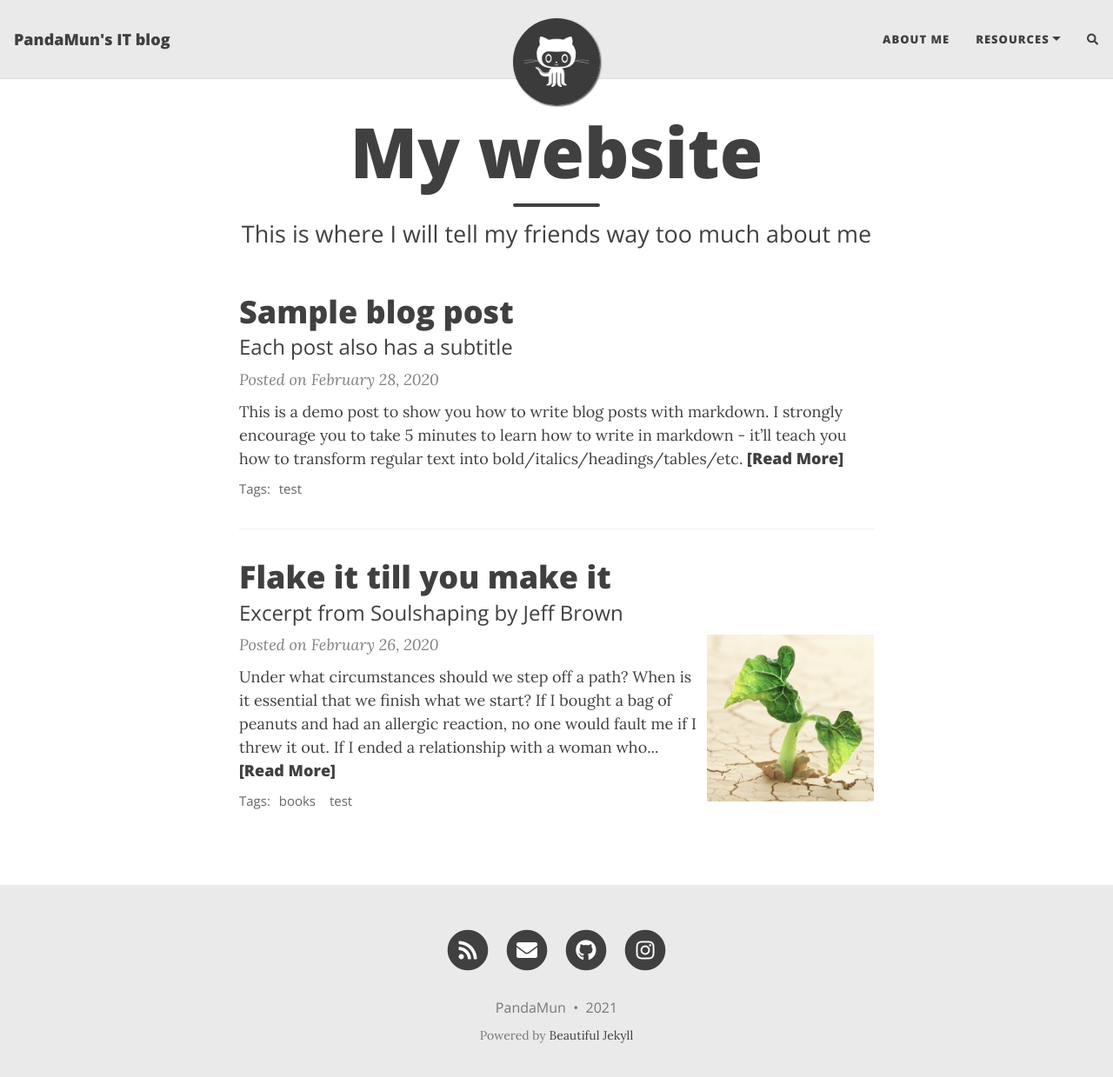
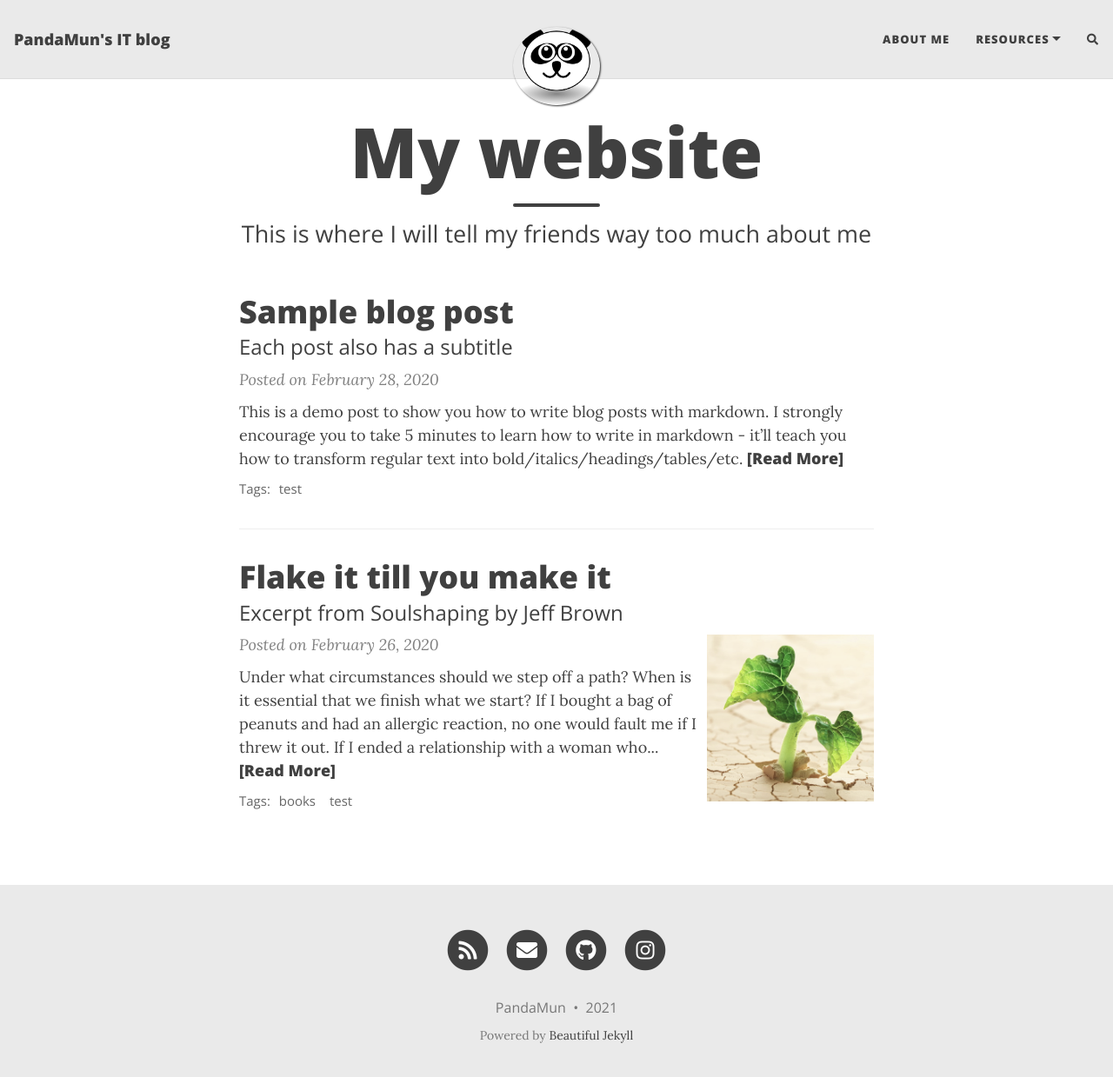
Before and after one commit to PandaMun/pandamun.github.io, a Jekyll site: the page built from index.html, in a window 1280 px wide and 1252 px high. Shown: the top 1239 px of the window at 87% size. Built offline with Jekyll 4.4.1, drawn with Linux system fonts in a browser that asks for light colours; nearby versions of some CDN libraries; the list of posts is cut into pages by our own code; comment, search, counter and statistics services are not loaded.

Commit message:
20210920

```diff
--- a/_config.yml
+++ b/_config.yml
@@ -29,7 +29,7 @@ navbar-links:
 
 # Image to show in the navigation bar - works best with a square image
 # Remove this parameter if you don't want an image in the navbar
-avatar: "/assets/img/avatar-icon.png"
+avatar: "/assets/img/panda.png"
 
 # By default, the image is cut into a circle. You can disable this behaviour by setting 'round-avatar: false'
 round-avatar: true
```
Also changed, not shown: assets/img/panda.png (added), 2 other files.
